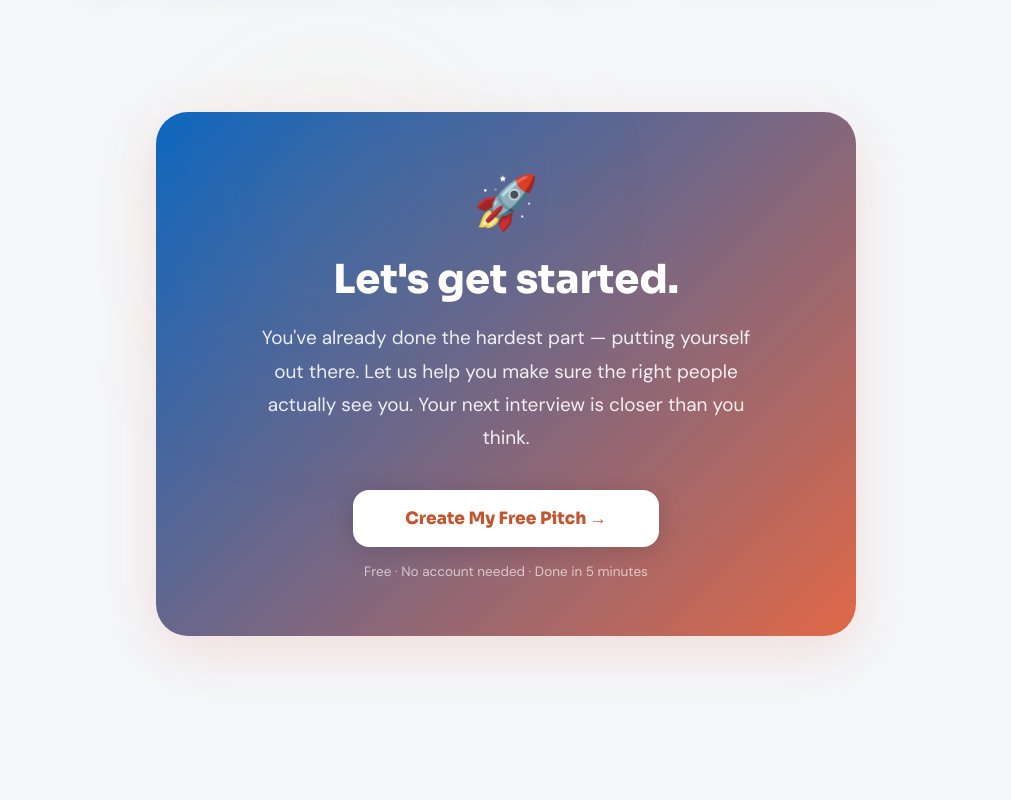
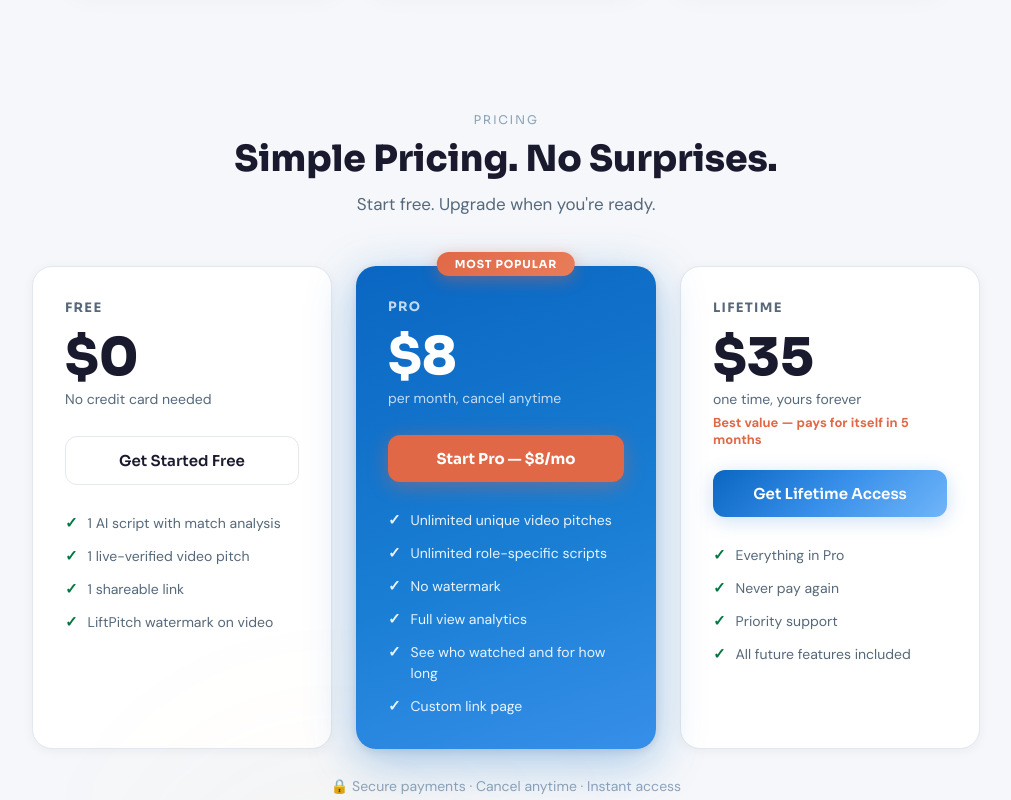
Before and after one commit to JamesNeutron/liftpitch, a Next.js app: page / in a window 1280 px wide. Shown: the part 2760-3560 px from the top of the page, without its empty margins (134-1145 px from the left). Before the commit the page ends 3508 px from the top, so only its background shows below. Built offline with nearby package versions, Linux system fonts and the light colour scheme.

Commit message:
Add pricing section to landing page

```diff
--- a/src/app/LiftPitchApp.jsx
+++ b/src/app/LiftPitchApp.jsx
@@ -362,6 +362,175 @@
             </div>
           ))}
         </div>
+      </div>
+
+      {/* ── Pricing ── */}
+      <div style={{ maxWidth: 980, width: "100%", marginTop: "clamp(80px, 10vw, 124px)" }}>
+        <p style={{
+          fontFamily: "'Sora', sans-serif", fontSize: 12, color: B.textDim, textAlign: "center",
+          letterSpacing: "0.14em", textTransform: "uppercase", marginBottom: 10,
+        }}>Pricing</p>
+        <h2 style={{
+          fontFamily: "'Sora', sans-serif", fontSize: "clamp(24px, 3.5vw, 36px)", fontWeight: 800,
+          color: B.text, textAlign: "center", margin: "0 auto 10px", lineHeight: 1.22,
+        }}>Simple Pricing. No Surprises.</h2>
+        <p style={{
+          fontFamily: "'DM Sans', sans-serif", fontSize: 17, color: B.textMuted,
+          textAlign: "center", margin: "0 auto 48px", lineHeight: 1.6,
+        }}>Start free. Upgrade when you're ready.</p>
+
+        <div style={{ display: "flex", flexWrap: "wrap", gap: 24, justifyContent: "center", alignItems: "stretch" }}>
+
+          {/* Free Card */}
+          <div style={{
+            flex: "1 1 280px", maxWidth: 300,
+            background: "#FFFFFF", border: `1px solid ${B.border}`,
+            borderRadius: 20, padding: 32,
+            boxShadow: "0 2px 12px rgba(0,0,0,0.05)",
+            display: "flex", flexDirection: "column",
+          }}>
+            <div style={{ fontFamily: "'Sora', sans-serif", fontSize: 13, fontWeight: 700, color: B.textMuted,
+              textTransform: "uppercase", letterSpacing: "0.1em", marginBottom: 16 }}>Free</div>
+            <div style={{ display: "flex", alignItems: "flex-end", gap: 4, marginBottom: 6 }}>
+              <span style={{ fontFamily: "'Sora', sans-serif", fontSize: 52, fontWeight: 800, color: B.text, lineHeight: 1 }}>$0</span>
+            </div>
+            <div style={{ fontFamily: "'DM Sans', sans-serif", fontSize: 14, color: B.textMuted, marginBottom: 28 }}>
+              No credit card needed
+            </div>
+            <button style={{
+              width: "100%", padding: "14px 0", borderRadius: 12,
+              background: "#FFFFFF", color: B.text,
+              border: `1.5px solid ${B.border}`,
+              fontFamily: "'Sora', sans-serif", fontSize: 15, fontWeight: 600,
+              cursor: "pointer", marginBottom: 28,
+              transition: "all 0.2s",
+            }}
+              onMouseEnter={e => { e.currentTarget.style.borderColor = B.accent; e.currentTarget.style.color = B.accent; }}
+              onMouseLeave={e => { e.currentTarget.style.borderColor = B.border; e.currentTarget.style.color = B.text; }}
+            >Get Started Free</button>
+            <div style={{ display: "flex", flexDirection: "column", gap: 12, flex: 1 }}>
+              {[
+                "1 AI script with match analysis",
+                "1 live-verified video pitch",
+                "1 shareable link",
+                "LiftPitch watermark on video",
+              ].map(f => (
+                <div key={f} style={{ display: "flex", alignItems: "flex-start", gap: 10 }}>
+                  <span style={{ color: B.success, fontWeight: 700, fontSize: 15, lineHeight: 1.4, flexShrink: 0 }}>✓</span>
+                  <span style={{ fontFamily: "'DM Sans', sans-serif", fontSize: 14, color: B.textMuted, lineHeight: 1.5 }}>{f}</span>
+                </div>
+              ))}
+            </div>
+          </div>
+
+          {/* Pro Monthly Card — Most Popular */}
+          <div style={{
+            flex: "1 1 280px", maxWidth: 300,
+            background: "linear-gradient(160deg, #0A66C2 0%, #1a7fd4 60%, #378FE9 100%)",
+            borderRadius: 20, padding: 32,
+            boxShadow: "0 12px 48px rgba(10,102,194,0.35), 0 2px 8px rgba(0,0,0,0.1)",
+            display: "flex", flexDirection: "column",
+            position: "relative",
+          }}>
+            {/* Most Popular badge */}
+            <div style={{
+              position: "absolute", top: -14, left: "50%", transform: "translateX(-50%)",
+              background: "linear-gradient(135deg, #E06847, #e87d5a)",
+              color: "#fff", padding: "5px 18px", borderRadius: 100,
+              fontFamily: "'Sora', sans-serif", fontSize: 11, fontWeight: 700,
+              letterSpacing: "0.08em", textTransform: "uppercase",
+              boxShadow: "0 4px 16px rgba(224,104,71,0.4)",
+              whiteSpace: "nowrap",
+            }}>Most Popular</div>
+
+            <div style={{ fontFamily: "'Sora', sans-serif", fontSize: 13, fontWeight: 700, color: "rgba(255,255,255,0.75)",
+              textTransform: "uppercase", letterSpacing: "0.1em", marginBottom: 16 }}>Pro</div>
+            <div style={{ display: "flex", alignItems: "flex-end", gap: 4, marginBottom: 6 }}>
+              <span style={{ fontFamily: "'Sora', sans-serif", fontSize: 52, fontWeight: 800, color: "#fff", lineHeight: 1 }}>$8</span>
+            </div>
+            <div style={{ fontFamily: "'DM Sans', sans-serif", fontSize: 14, color: "rgba(255,255,255,0.75)", marginBottom: 28 }}>
+              per month, cancel anytime
+            </div>
+            <button style={{
+              width: "100%", padding: "14px 0", borderRadius: 12,
+              background: "#E06847", color: "#fff", border: "none",
+              fontFamily: "'Sora', sans-serif", fontSize: 15, fontWeight: 700,
+              cursor: "pointer", marginBottom: 28,
+              boxShadow: "0 4px 20px rgba(224,104,71,0.4)",
+              transition: "all 0.2s",
+            }}
+              onMouseEnter={e => { e.currentTarget.style.transform = "translateY(-2px)"; e.currentTarget.style.boxShadow = "0 8px 28px rgba(224,104,71,0.5)"; }}
+              onMouseLeave={e => { e.currentTarget.style.transform = "translateY(0)"; e.currentTarget.style.boxShadow = "0 4px 20px rgba(224,104,71,0.4)"; }}
+            >Start Pro — $8/mo</button>
+            <div style={{ display: "flex", flexDirection: "column", gap: 12, flex: 1 }}>
+              {[
+                "Unlimited unique video pitches",
+                "Unlimited role-specific scripts",
+                "No watermark",
+                "Full view analytics",
+                "See who watched and for how long",
+                "Custom link page",
+              ].map(f => (
+                <div key={f} style={{ display: "flex", alignItems: "flex-start", gap: 10 }}>
+                  <span style={{ color: "rgba(255,255,255,0.9)", fontWeight: 700, fontSize: 15, lineHeight: 1.4, flexShrink: 0 }}>✓</span>
+                  <span style={{ fontFamily: "'DM Sans', sans-serif", fontSize: 14, color: "rgba(255,255,255,0.9)", lineHeight: 1.5 }}>{f}</span>
+                </div>
+              ))}
+            </div>
+          </div>
+
+          {/* Lifetime Card */}
+          <div style={{
+            flex: "1 1 280px", maxWidth: 300,
+            background: "#FFFFFF", border: `1px solid ${B.border}`,
+            borderRadius: 20, padding: 32,
+            boxShadow: "0 2px 12px rgba(0,0,0,0.05)",
+            display: "flex", flexDirection: "column",
+          }}>
+            <div style={{ fontFamily: "'Sora', sans-serif", fontSize: 13, fontWeight: 700, color: B.textMuted,
+              textTransform: "uppercase", letterSpacing: "0.1em", marginBottom: 16 }}>Lifetime</div>
+            <div style={{ display: "flex", alignItems: "flex-end", gap: 4, marginBottom: 6 }}>
+              <span style={{ fontFamily: "'Sora', sans-serif", fontSize: 52, fontWeight: 800, color: B.text, lineHeight: 1 }}>$35</span>
+            </div>
+            <div style={{ fontFamily: "'DM Sans', sans-serif", fontSize: 14, color: B.textMuted, marginBottom: 6 }}>
+              one time, yours forever
+            </div>
+            <div style={{ fontFamily: "'DM Sans', sans-serif", fontSize: 13, color: "#E06847", fontWeight: 600, marginBottom: 22 }}>
+              Best value — pays for itself in 5 months
+            </div>
+            <button style={{
+              width: "100%", padding: "14px 0", borderRadius: 12,
+              background: B.gradient, color: "#fff", border: "none",
+              fontFamily: "'Sora', sans-serif", fontSize: 15, fontWeight: 600,
+              cursor: "pointer", marginBottom: 28,
+              boxShadow: `0 4px 20px ${B.accentGlow}`,
+              transition: "all 0.2s",
+            }}
+              onMouseEnter={e => { e.currentTarget.style.transform = "translateY(-2px)"; e.currentTarget.style.boxShadow = "0 8px 28px rgba(10,102,194,0.3)"; }}
+              onMouseLeave={e => { e.currentTarget.style.transform = "translateY(0)"; e.currentTarget.style.boxShadow = `0 4px 20px ${B.accentGlow}`; }}
+            >Get Lifetime Access</button>
+            <div style={{ display: "flex", flexDirection: "column", gap: 12, flex: 1 }}>
+              {[
+                "Everything in Pro",
+                "Never pay again",
+                "Priority support",
+                "All future features included",
+              ].map(f => (
+                <div key={f} style={{ display: "flex", alignItems: "flex-start", gap: 10 }}>
+                  <span style={{ color: B.success, fontWeight: 700, fontSize: 15, lineHeight: 1.4, flexShrink: 0 }}>✓</span>
+                  <span style={{ fontFamily: "'DM Sans', sans-serif", fontSize: 14, color: B.textMuted, lineHeight: 1.5 }}>{f}</span>
+                </div>
+              ))}
+            </div>
+          </div>
+
+        </div>
+
+        {/* Trust line */}
+        <p style={{
+          fontFamily: "'DM Sans', sans-serif", fontSize: 14, color: B.textDim,
+          textAlign: "center", marginTop: 28,
+        }}>🔒 Secure payments · Cancel anytime · Instant access</p>
       </div>
 
       {/* ── Let's Get Started ── */}
```
